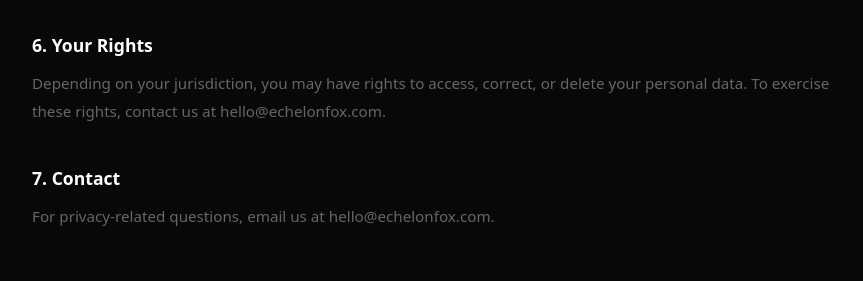
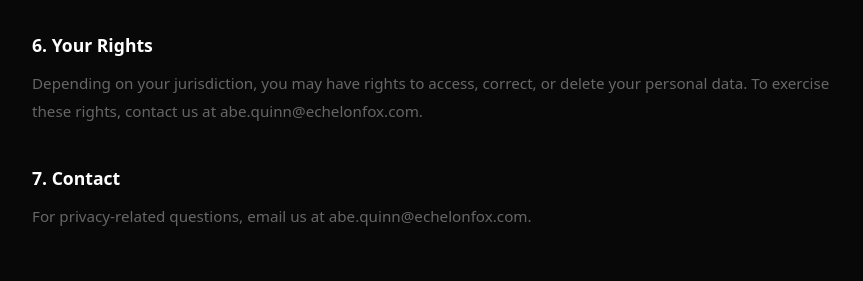
Before and after one commit to abrahamqdiaz-a11y/echelonfox, a Next.js app: page /privacy in a window 1280 px wide. Shown: the part 1029-1310 px from the top of the page, without its empty margins (208-1071 px from the left). Built offline with nearby package versions, Linux system fonts and the light colour scheme.

Commit message:
Update contact email to abe.quinn@echelonfox.com
https://claude.ai/code/session_01EqmRs9Y1kHgdbn8A4yFEaK

```diff
--- a/app/layout.tsx
+++ b/app/layout.tsx
@@ -71,7 +71,7 @@ const organizationSchema = {
   logo: `${BASE_URL}/logo.png`,
   description:
     "A performance marketing studio for e-commerce brands. Paid media, SEO, brand identity, social media, analytics, and email marketing.",
-  email: "hello@echelonfox.com",
+  email: "abe.quinn@echelonfox.com",
   sameAs: [
     "https://www.linkedin.com/company/echelonfox/",
   ],
--- a/app/privacy/page.tsx
+++ b/app/privacy/page.tsx
@@ -58,11 +58,11 @@ export default function PrivacyPage() {
           },
           {
             title: "6. Your Rights",
-            body: "Depending on your jurisdiction, you may have rights to access, correct, or delete your personal data. To exercise these rights, contact us at hello@echelonfox.com.",
+            body: "Depending on your jurisdiction, you may have rights to access, correct, or delete your personal data. To exercise these rights, contact us at abe.quinn@echelonfox.com.",
           },
           {
             title: "7. Contact",
-            body: "For privacy-related questions, email us at hello@echelonfox.com.",
+            body: "For privacy-related questions, email us at abe.quinn@echelonfox.com.",
           },
         ].map((section) => (
           <section key={section.title} style={{ marginBottom: "40px" }}>
--- a/app/terms/page.tsx
+++ b/app/terms/page.tsx
@@ -66,7 +66,7 @@ export default function TermsPage() {
           },
           {
             title: "8. Contact",
-            body: "For questions about these terms, contact us at hello@echelonfox.com.",
+            body: "For questions about these terms, contact us at abe.quinn@echelonfox.com.",
           },
         ].map((section) => (
           <section key={section.title} style={{ marginBottom: "40px" }}>
--- a/app/unsubscribe/UnsubscribeClient.tsx
+++ b/app/unsubscribe/UnsubscribeClient.tsx
@@ -225,10 +225,10 @@ export default function UnsubscribeClient() {
                 >
                   Something went wrong. Please try again or email us at{" "}
                   <a
-                    href="mailto:hello@echelonfox.com"
+                    href="mailto:abe.quinn@echelonfox.com"
                     style={{ color: "var(--orange)", textDecoration: "none" }}
                   >
-                    hello@echelonfox.com
+                    abe.quinn@echelonfox.com
                   </a>
                   .
                 </p>
--- a/app/websites/WebsitesClient.tsx
+++ b/app/websites/WebsitesClient.tsx
@@ -157,7 +157,7 @@ export default function WebsitesClient() {
         {/* CTA */}
         <div style={{ display: "flex", gap: "16px", flexWrap: "wrap", alignItems: "center" }}>
           <a
-            href="mailto:hello@echelonfox.com?subject=Website%20Project"
+            href="mailto:abe.quinn@echelonfox.com?subject=Website%20Project"
             style={{
               background: "#FF5500",
               color: "white",
--- a/components/Footer.tsx
+++ b/components/Footer.tsx
@@ -80,7 +80,7 @@ export default function Footer() {
               A performance marketing studio for e-commerce brands.
             </p>
             <a
-              href="mailto:hello@echelonfox.com"
+              href="mailto:abe.quinn@echelonfox.com"
               style={{
                 color: "#FF5500",
                 fontSize: "0.85rem",
@@ -89,7 +89,7 @@ export default function Footer() {
                 letterSpacing: "0.05em",
               }}
             >
-              hello@echelonfox.com
+              abe.quinn@echelonfox.com
             </a>
           </div>
 
```
Also changed, not shown: public/llms.txt.
